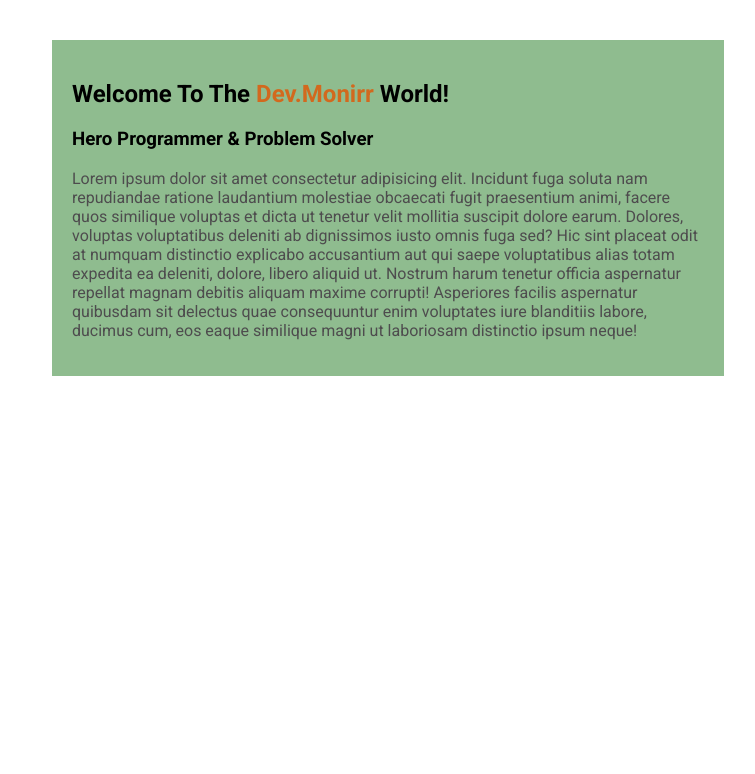
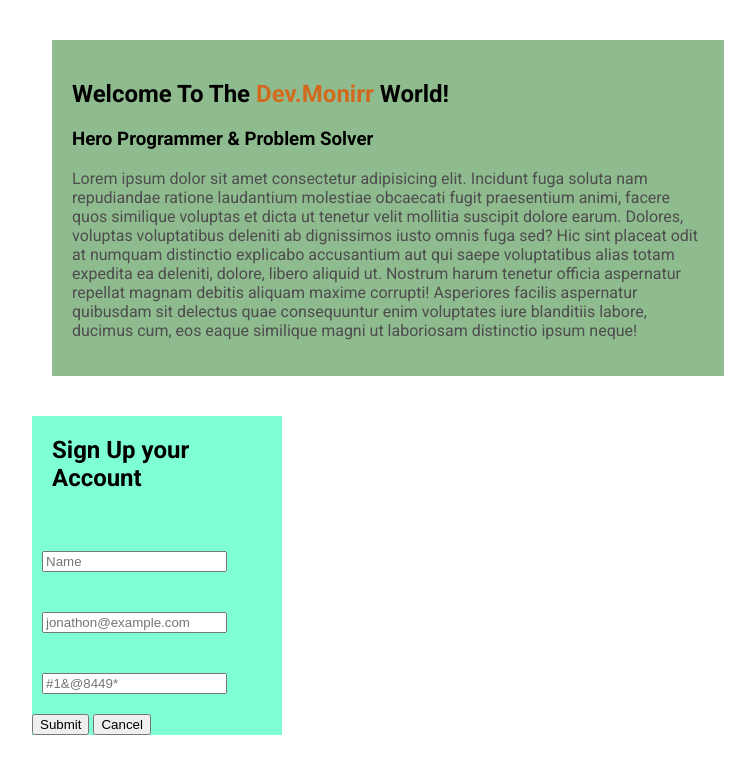
Before and after one commit to monirujjamansana15/1st-repository, a plain HTML site: page index.html in a window 1280 px wide. Shown: the whole page, without its empty margins (16-771 px from the left). Drawn offline with Linux system fonts and the light colour scheme.

Commit message:
form-added

```diff
--- a/index.html
+++ b/index.html
@@ -16,5 +16,15 @@
             <p>Lorem ipsum dolor sit amet consectetur adipisicing elit. Incidunt fuga soluta nam repudiandae ratione laudantium molestiae obcaecati fugit praesentium animi, facere quos similique voluptas et dicta ut tenetur velit mollitia suscipit dolore earum. Dolores, voluptas voluptatibus deleniti ab dignissimos iusto omnis fuga sed? Hic sint placeat odit at numquam distinctio explicabo accusantium aut qui saepe voluptatibus alias totam expedita ea deleniti, dolore, libero aliquid ut. Nostrum harum tenetur officia aspernatur repellat magnam debitis aliquam maxime corrupti! Asperiores facilis aspernatur quibusdam sit delectus quae consequuntur enim voluptates iure blanditiis labore, ducimus cum, eos eaque similique magni ut laboriosam distinctio ipsum neque!</p>
         </div>
     </section>
+    <section>
+        <form action="" class="form-style">
+            <h2>Sign Up your Account</h2>
+            <input type="text" placeholder="Name"><br>
+            <input type="email" name="" placeholder="jonathon@example.com" id=""><br>
+            <input type="password" name="" id="" placeholder="#1&@8449*"><br>
+           <button>Submit</button>
+           <button>Cancel</button>
+        </form>
+    </section>
 </body>
 </html>
--- a/style.css
+++ b/style.css
@@ -14,3 +14,14 @@
 .vip{
     color: chocolate;
 }
+.form-style{
+    background-color: aquamarine;
+    width: 250px;
+    margin-left: 40px;
+}
+.form-style input{
+    margin: 20px 10px ;
+}
+.form-style h2{
+    padding: 20px;
+}
```
